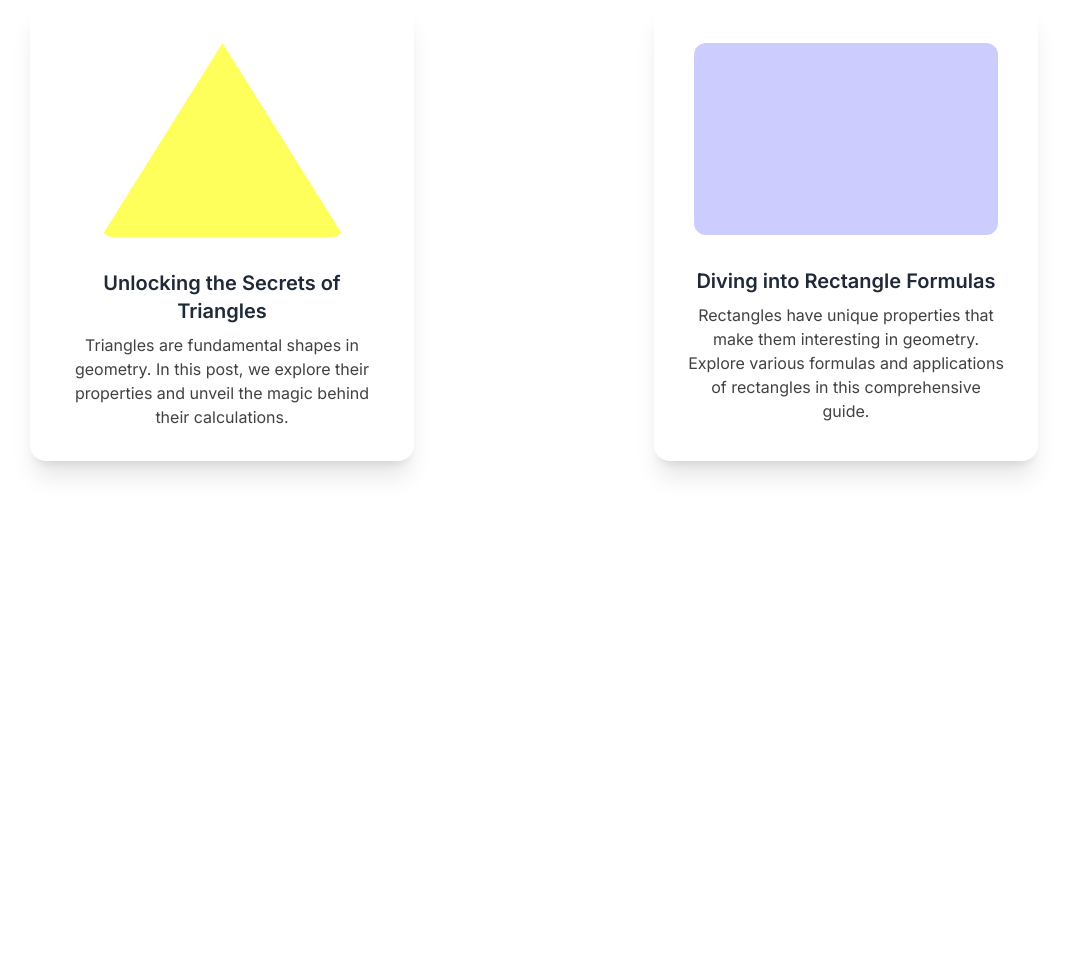
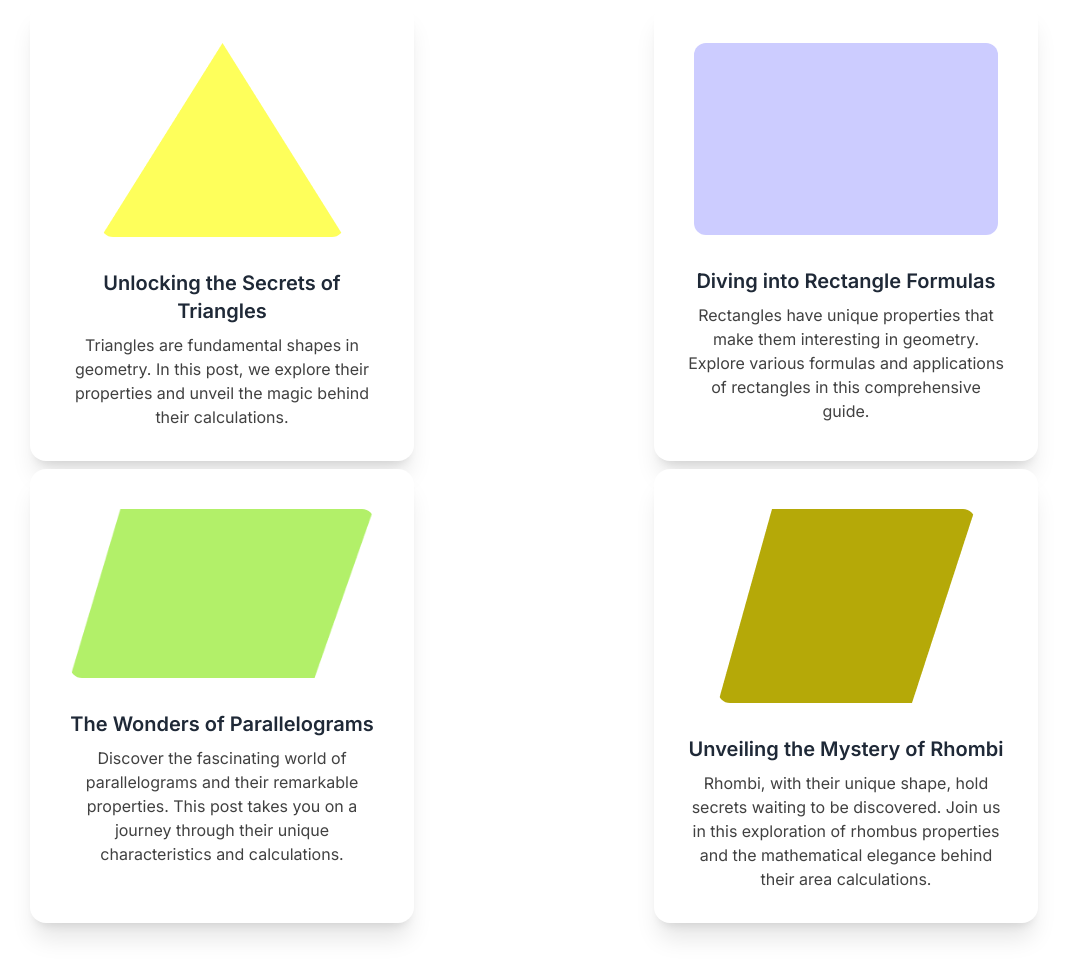
Before and after one commit to ShahriarAnuvab/Geometry-Genius, a plain HTML site: page Blog.html in a window 1280 px wide. Shown: the part 181-1144 px from the top of the page, without its empty margins (106-1173 px from the left). Before the commit the page ends 800 px from the top, so only its background shows below. Drawn offline with nearby package versions, Linux system fonts and the light colour scheme.

Commit message:
updated  blog

```diff
--- a/Blog.html
+++ b/Blog.html
@@ -25,7 +25,7 @@
     </header>
 
     <main class="container mx-auto mt-10">
-        <section class="grid grid-cols-1 xl:grid-cols-2 md:grid-cols-2 justify-items-center my-5 p-5 gap-2">
+        <section class="grid grid-cols-1 xl:grid-cols-2 md:grid-cols-1 justify-items-center my-5 p-5 gap-2">
             <!-- Blog Post 1 - Triangle -->
             <article class="card md:w-96 bg-base-100 shadow-xl hover:bg-[#FBBCED]">
                 <figure class="px-10 pt-10">
@@ -54,7 +54,39 @@
                 </div>
             </article>
 
+            <!-- Blog Post 3 - Parallelogram -->
+            <article class="card md:w-96 bg-base-100 shadow-xl hover:bg-[#FBBCED]">
+                <figure class="px-10 pt-10">
+                    <img src="./images/parallelogram.png" alt="Parallelogram" class="rounded-xl" />
+                </figure>
+                <div class="card-body items-center text-center">
+                    <h2 class="card-title">The Wonders of Parallelograms</h2>
+                    <p class="text-base font-normal text-[#414141]">
+                        Discover the fascinating world of parallelograms and their remarkable properties. This post
+                        takes you on a journey through their unique characteristics and calculations.
+                    </p>
+                </div>
+            </article>
+
+            <!-- Blog Post 4 - Rhombus -->
+            <article class="card md:w-96 bg-base-100 shadow-xl hover:bg-[#FBBCED]">
+                <figure class="px-10 pt-10">
+                    <img src="./images/rhombus.png" alt="Rhombus" class="rounded-xl" />
+                </figure>
+                <div class="card-body items-center text-center">
+                    <h2 class="card-title">Unveiling the Mystery of Rhombi</h2>
+                    <p class="text-base font-normal text-[#414141]">
+                        Rhombi, with their unique shape, hold secrets waiting to be discovered. Join us in this
+                        exploration
+                        of rhombus properties and the mathematical elegance behind their area calculations.
+                    </p>
+                </div>
+            </article>
+
+            <!-- Add more blog posts following the same structure -->
+
         </section>
+
 
 
 
```
